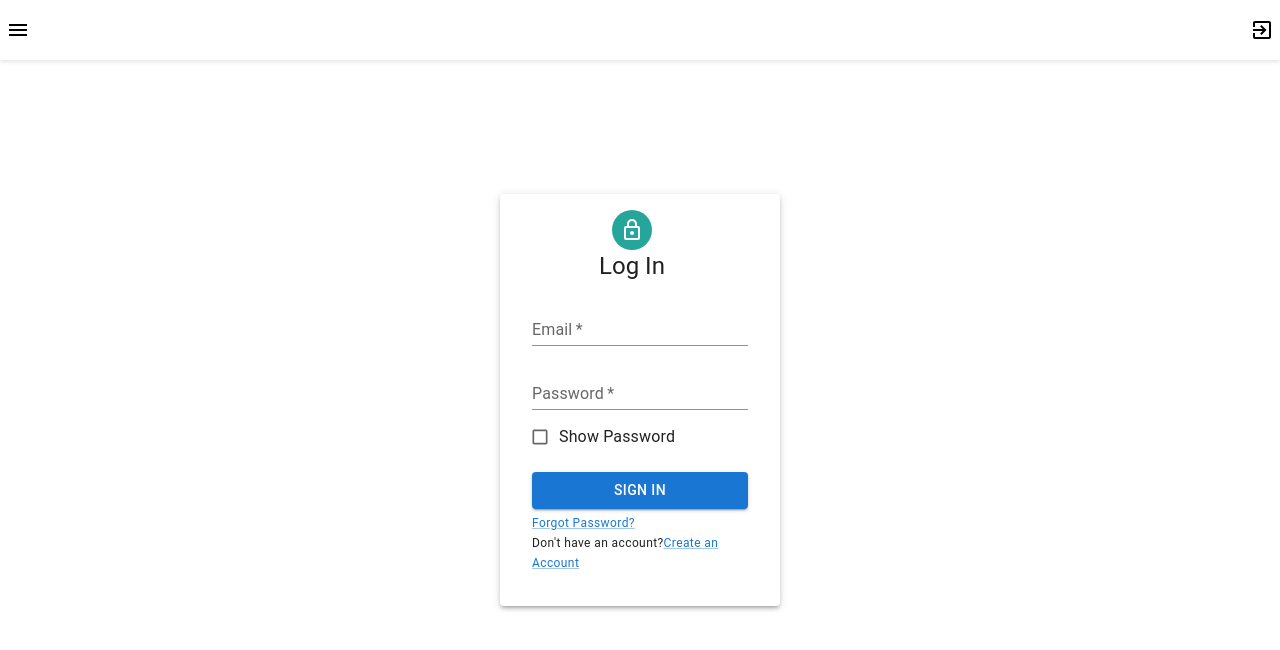
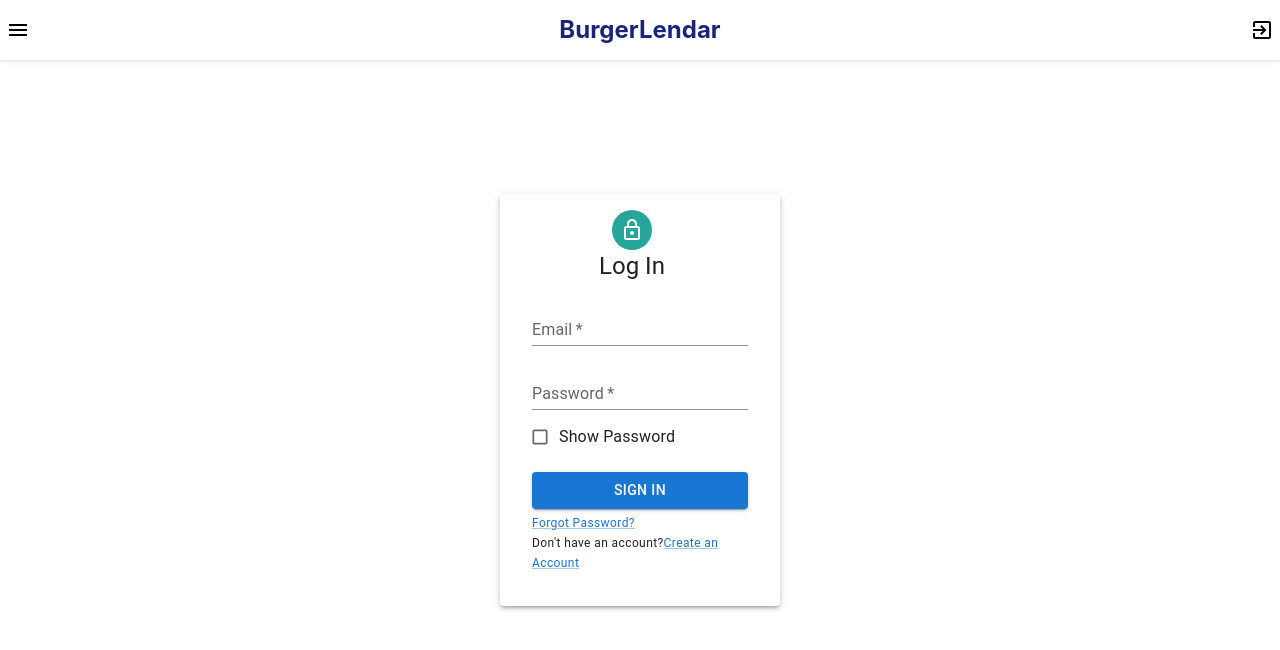
Before and after one commit to tsukasa1111/BurgerLendar, a React (Create React App) app: page / in a window 1280 px wide. Shown: the top 650 px of the page. Built offline with nearby package versions, Linux system fonts and the light colour scheme.

Commit message:
色変更

```diff
--- a/src/components/Header.tsx
+++ b/src/components/Header.tsx
@@ -162,7 +162,7 @@ const Header: React.FC = () => {
       <IconButton edge="start" color="inherit" aria-label="menu" className="menu-button" onClick={handleOpen}>
         <MenuIcon />
       </IconButton>
-      <h1 className="title" style={{ color: 'white' }}>BurgerLendar</h1>
+      <h1 className="title">BurgerLendar</h1>
       <IconButton edge="end" color="inherit" aria-label="logout" onClick={handleLogout} className="logout-button">
         <ExitToAppIcon />
       </IconButton>
```
